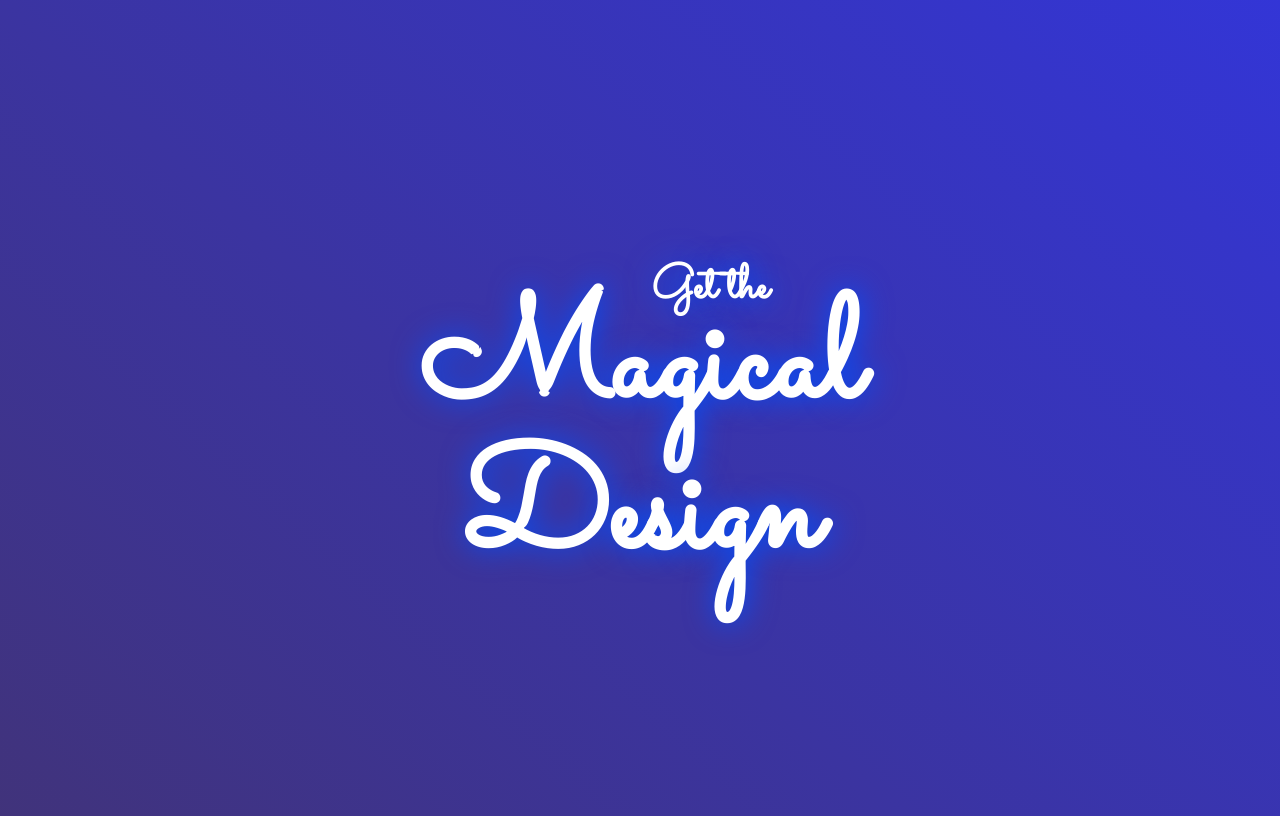
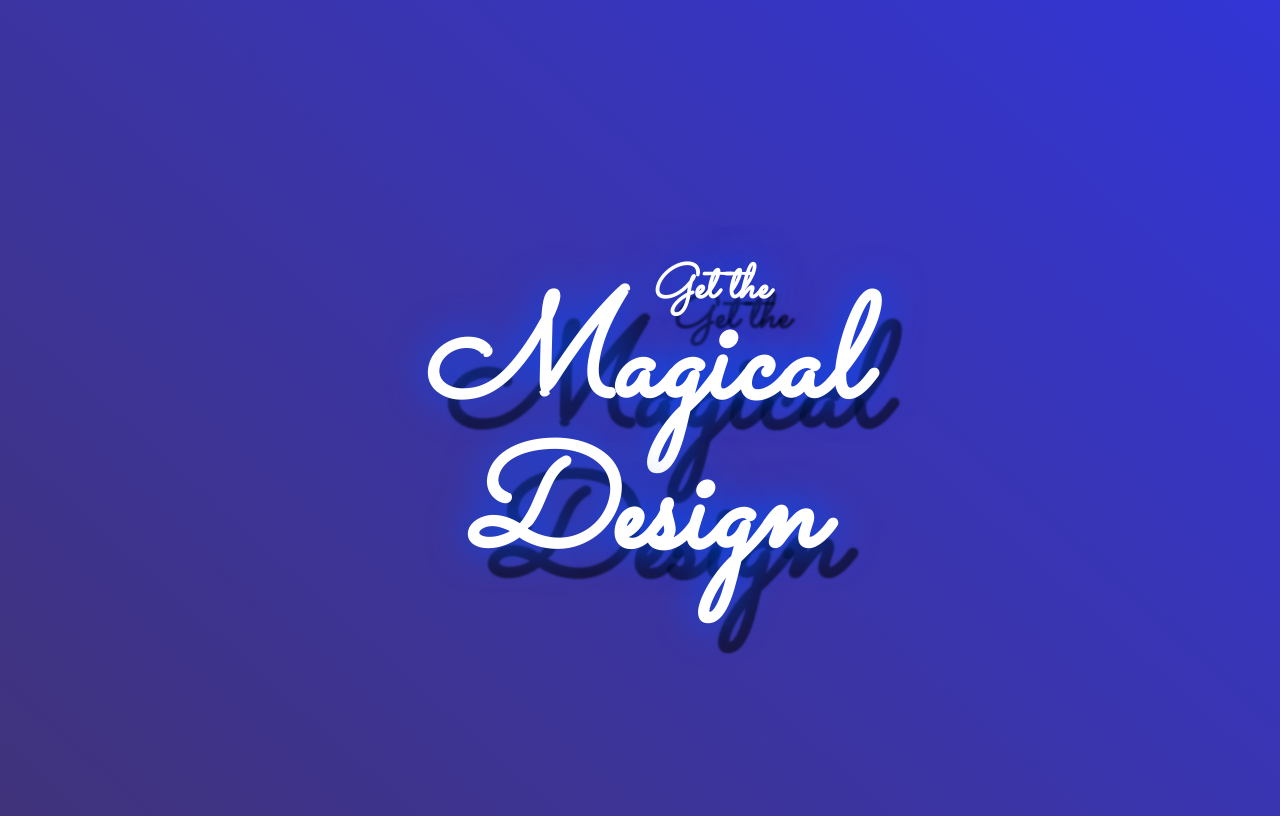
Before and after one commit to motokikasai/ui-basics-01-selectors-text-effects, a plain HTML site: page neon-text-effect/index.html in a window 1280 px wide. Drawn offline with Linux system fonts and the light colour scheme.

Commit message:
Add italic

```diff
--- a/neon-text-effect/style.css
+++ b/neon-text-effect/style.css
@@ -1,5 +1,5 @@
 body {
-  font-family: 'Sacramento', cursive;
+  font-family: "Sacramento", cursive;
 
   background-image: linear-gradient(
       222deg,
@@ -20,11 +20,18 @@ body {
 }
 
 h1 {
+  /* background: -webkit-linear-gradient(
+    rgba(255, 255, 255, 0.466),
+    rgba(222, 229, 255, 0.473)
+  );
+  -webkit-background-clip: text;
+  -webkit-text-fill-color: transparent; */
   color: white;
-  /* font-size: 5rem; */
+  font-style: italic;
   margin: 0;
   margin-bottom: -60px;
-  text-shadow: rgb(0, 81, 255) 1px 0 30px;
+  text-shadow: rgb(0, 81, 255) 1px 0 40px, rgba(0, 0, 0, 0.6) 20px 30px 2px;
+  font-weight: ;
 }
 
 .small-font {
```
